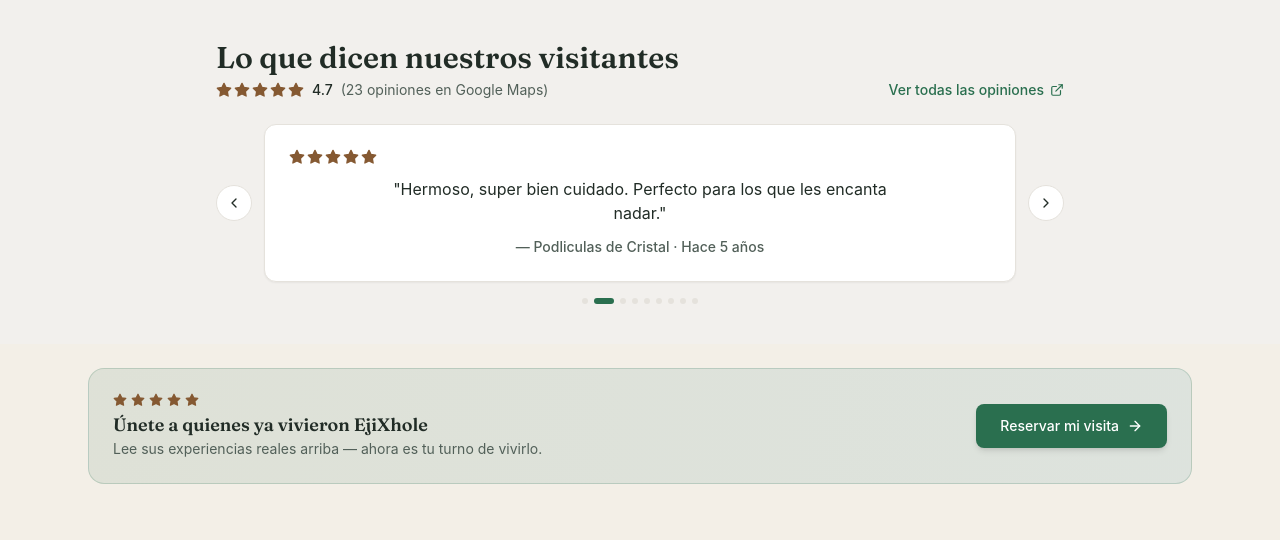
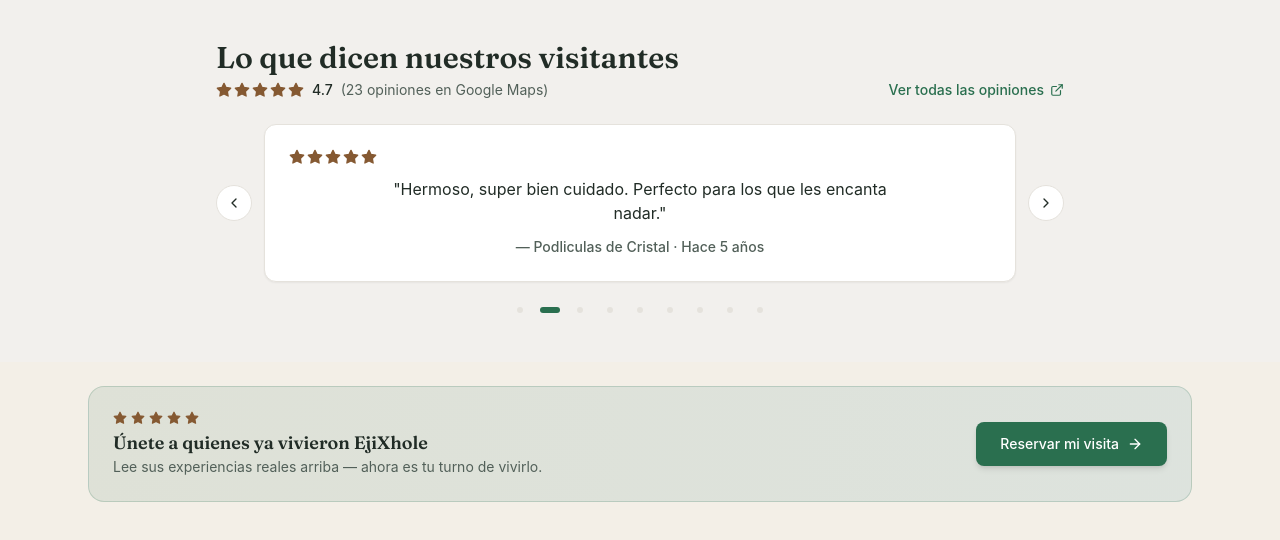
Before and after one commit to JoseLH23/ejixhole-reservas, a React (Vite) app: page / in a window 1280 px wide. Shown: the part 1119-1659 px from the top of the page. Built offline with nearby package versions, Linux system fonts and the light colour scheme; no server answers.

Commit message:
fix: corregir hallazgos WCAG en src/components/inicio/ResenasSection.tsx

```diff
--- a/src/components/inicio/ResenasSection.tsx
+++ b/src/components/inicio/ResenasSection.tsx
@@ -28,7 +28,7 @@ const TOTAL_OPINIONES = 23;
 
 function Estrellas({ cantidad, tamano = "h-3.5 w-3.5" }: { cantidad: number; tamano?: string }) {
   return (
-    <div className="flex items-center gap-0.5">
+    <div aria-hidden="true" className="flex items-center gap-0.5">
       {Array.from({ length: 5 }).map((_, i) => (
         <Star key={i} className={`${tamano} ${i < cantidad ? "fill-wood text-wood" : "text-border"}`} />
       ))}
@@ -78,8 +78,9 @@ export function ResenasSection() {
 
         <div className="mt-6 flex items-center gap-3">
           <button
+            type="button"
             onClick={anterior}
-            aria-label="Anterior"
+            aria-label={t("resenas.anterior")}
             className="flex h-9 w-9 shrink-0 items-center justify-center rounded-full border border-border bg-card transition-colors hover:bg-accent"
           >
             <ChevronLeft className="h-4 w-4" />
@@ -92,8 +93,9 @@ export function ResenasSection() {
           </div>
 
           <button
+            type="button"
             onClick={siguiente}
-            aria-label="Siguiente"
+            aria-label={t("resenas.siguiente")}
             className="flex h-9 w-9 shrink-0 items-center justify-center rounded-full border border-border bg-card transition-colors hover:bg-accent"
           >
             <ChevronRight className="h-4 w-4" />
@@ -104,10 +106,17 @@ export function ResenasSection() {
           {RESENAS_REALES.map((r, i) => (
             <button
               key={r.autor}
+              type="button"
               onClick={() => setIndice(i)}
-              aria-label={`Ir a la reseña ${i + 1}`}
-              className={`h-1.5 rounded-full transition-all ${i === indice ? "w-5 bg-primary" : "w-1.5 bg-border"}`}
-            />
+              aria-label={t("resenas.irA", { numero: i + 1 })}
+              aria-current={i === indice ? "true" : undefined}
+              className="flex h-6 w-6 items-center justify-center rounded-full transition-colors hover:bg-accent"
+            >
+              <span
+                aria-hidden="true"
+                className={`h-1.5 rounded-full transition-all ${i === indice ? "w-5 bg-primary" : "w-1.5 bg-border"}`}
+              />
+            </button>
           ))}
         </div>
       </div>
```
